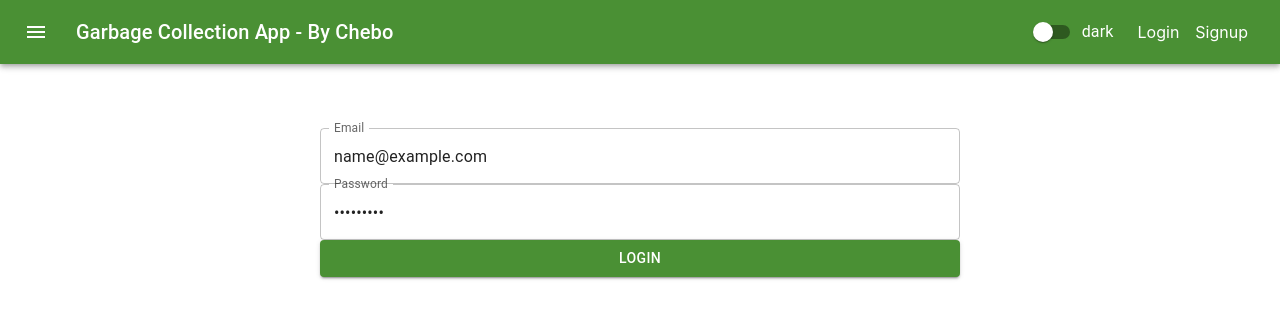
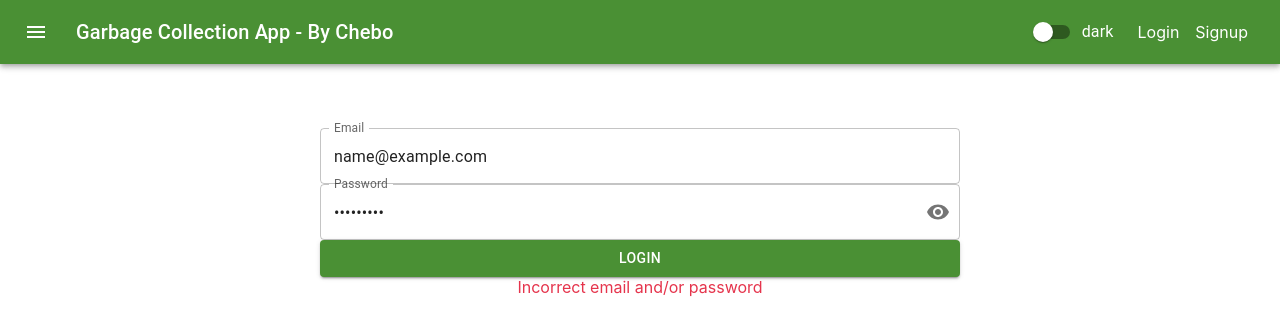
Before and after one commit to doctorchebo/garbage_collection, a Next.js app: page /login in a window 1280 px wide. Both pictures are taken after typing "name@example.com", "Sample123" into the empty fields and a click on the button "LOGIN". Shown: the top 336 px of the page. Built offline with nearby package versions, Linux system fonts and the light colour scheme; no server answers.

Commit message:
Adding password eye and error of failed login

```diff
--- a/app/auth/authActions.js
+++ b/app/auth/authActions.js
@@ -26,10 +26,10 @@ export const login = (credentials) => {
           dispatch(loadUser(jwt_decode(user)));
         })
         .catch((error) => {
-          setError(error.message);
+          setError(error);
         });
     } catch (error) {
-      setError(error.message);
+      setError(error);
     }
   };
 };
--- a/pages/_app.js
+++ b/pages/_app.js
@@ -21,6 +21,9 @@ function MyApp({ Component, pageProps }) {
       },
       secondary: {
         main: "#454ec9",
+      },
+      inputBackground: {
+        main: "#e8f08fe",
       },
     },
   });
--- a/pages/login.js
+++ b/pages/login.js
@@ -1,4 +1,12 @@
-import { Button, TextField } from "@mui/material";
+import {
+  Button,
+  FormHelperText,
+  IconButton,
+  InputAdornment,
+  OutlinedInput,
+  TextField,
+  useTheme,
+} from "@mui/material";
 import { useRouter } from "next/router";
 import React, { useState } from "react";
 import { useEffect } from "react";
@@ -8,15 +16,26 @@ import { object, string } from "yup";
 import { login } from "../app/auth/authActions";
 import styles from "../styles/Login.module.css";
 import { yupResolver } from "@hookform/resolvers/yup";
+import { Visibility, VisibilityOff } from "@mui/icons-material";
+import { setError } from "../app/auth/authSlice";
 
 const Login = () => {
   const dispatch = useDispatch();
   const router = useRouter();
-  const user = useSelector((state) => state.auth.user);
+  const theme = useTheme();
+  const { user, error } = useSelector((state) => state.auth);
+  console.log("error: " + error);
   const schema = object().shape({
     email: string().email().required("Email is required"),
     password: string().required("Password is required"),
   });
+  const [showPassword, setShowPassword] = useState(false);
+
+  const handleClickShowPassword = () => setShowPassword((show) => !show);
+
+  const handleMouseDownPassword = (event) => {
+    event.preventDefault();
+  };
   const {
     register,
     handleSubmit,
@@ -31,6 +50,10 @@ const Login = () => {
       router.push("/");
     }
   }, [user, router]);
+
+  useEffect(() => {
+    dispatch(setError(false));
+  }, [dispatch]);
 
   const onSubmit = (data) => {
     dispatch(login(data));
@@ -49,16 +72,30 @@ const Login = () => {
         fullWidth
       />
       <TextField
+        id="outlined-adornment-password"
         className={styles.inpuField}
         name="password"
         error={!!errors.password}
         label="Password"
         {...register("password")}
         helperText={errors.password ? errors.password.message : ""}
-        type="password"
+        type={showPassword ? "text" : "password"}
         fullWidth
+        InputProps={{
+          endAdornment: (
+            <InputAdornment position="end">
+              <IconButton
+                aria-label="toggle password visibility"
+                onClick={handleClickShowPassword}
+                onMouseDown={handleMouseDownPassword}
+                edge="end"
+              >
+                {showPassword ? <VisibilityOff /> : <Visibility />}
+              </IconButton>
+            </InputAdornment>
+          ),
+        }}
       />
-
       <Button
         className={styles.submitButton}
         color="primary"
@@ -68,6 +105,9 @@ const Login = () => {
       >
         Login
       </Button>
+      {error && (
+        <div className={styles.error}>Incorrect email and/or password</div>
+      )}
     </form>
   );
 };
--- a/styles/Login.module.css
+++ b/styles/Login.module.css
@@ -10,3 +10,11 @@
 .submitButton {
   margin: 1rem;
 }
+
+.error {
+  font-weight: 400;
+  display: flex;
+  justify-content: center;
+  align-items: center;
+  color: #E5344C;
+}
```
